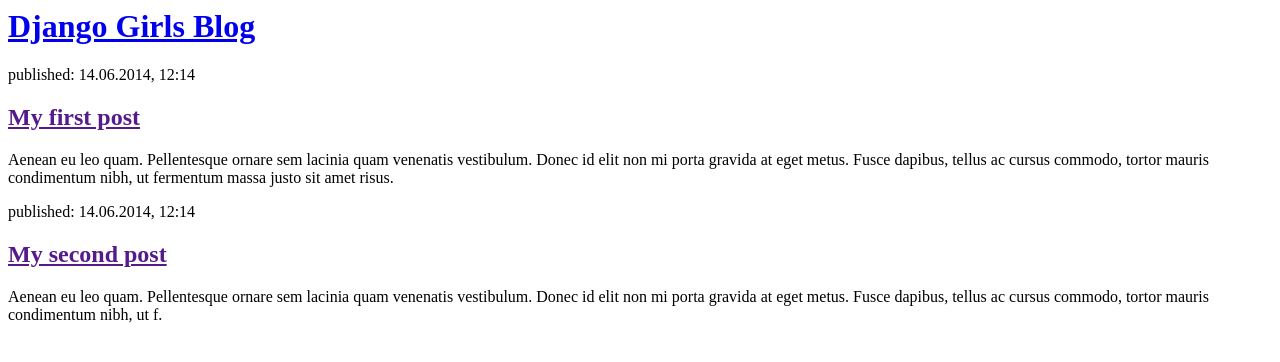
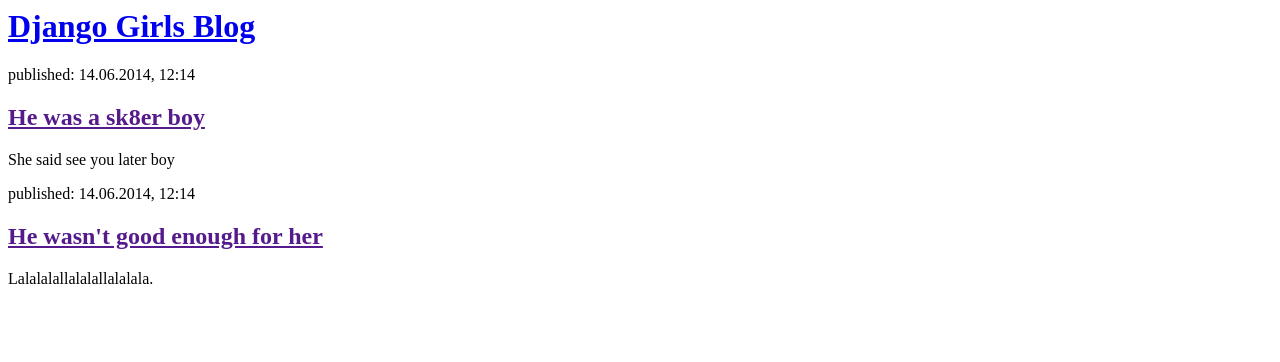
Before and after one commit to kkravt/my-first-blog, a Django app: page / in a window 1280 px wide. Shown: the top 362 px of the page. Run offline with Django 3.2, Linux system fonts and the light colour scheme.

Commit message:
ADDED LALALA

```diff
--- a/blog/templates/blog/post_list.html
+++ b/blog/templates/blog/post_list.html
@@ -9,14 +9,14 @@
 
         <div>
             <p>published: 14.06.2014, 12:14</p>
-            <h2><a href="">My first post</a></h2>
-            <p>Aenean eu leo quam. Pellentesque ornare sem lacinia quam venenatis vestibulum. Donec id elit non mi porta gravida at eget metus. Fusce dapibus, tellus ac cursus commodo, tortor mauris condimentum nibh, ut fermentum massa justo sit amet risus.</p>
+            <h2><a href="">He was a sk8er boy</a></h2>
+            <p>She said see you later boy</p>
         </div>
 
         <div>
             <p>published: 14.06.2014, 12:14</p>
-            <h2><a href="">My second post</a></h2>
-            <p>Aenean eu leo quam. Pellentesque ornare sem lacinia quam venenatis vestibulum. Donec id elit non mi porta gravida at eget metus. Fusce dapibus, tellus ac cursus commodo, tortor mauris condimentum nibh, ut f.</p>
+            <h2><a href="">He wasn't good enough for her</a></h2>
+            <p>Lalalalallalalallalalala.</p>
         </div>
     </body>
 </html>
```
